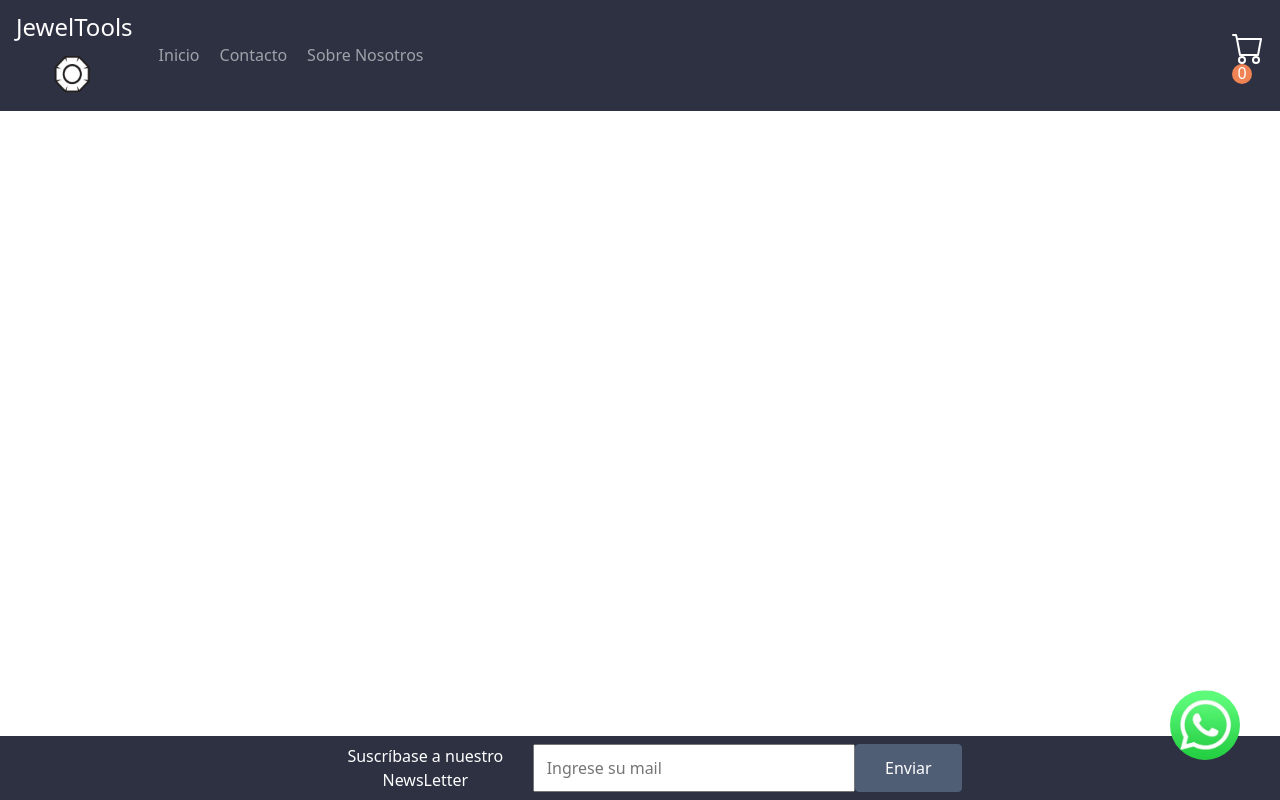
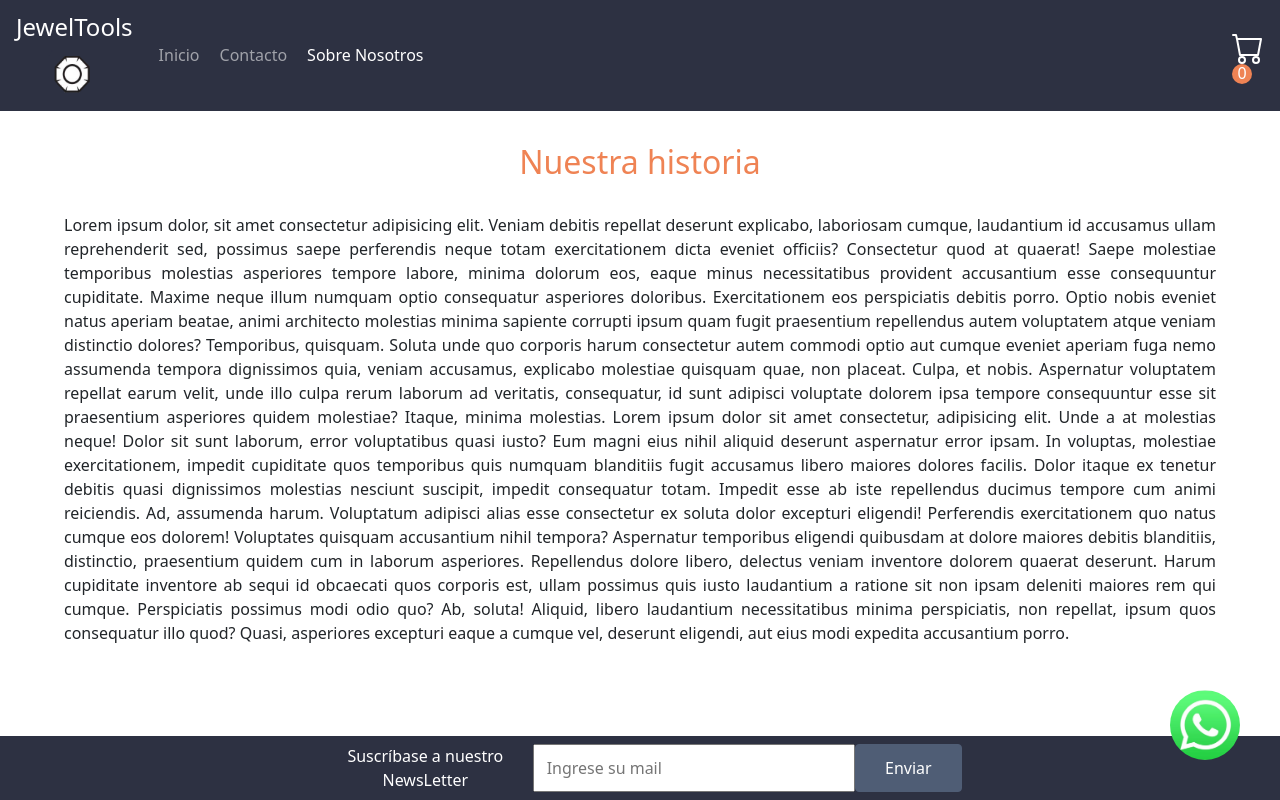
Before and after one commit to MauroNDC/learning_react, a React (Create React App) app: page /aboutus in a window 1280 px wide. Built offline with nearby package versions, Linux system fonts and the light colour scheme.

Commit message:
Proyecto Final - Definitivo

```diff
--- a/src/App.js
+++ b/src/App.js
@@ -9,6 +9,7 @@ import Contact from './components/pages/Contact';
 import WhatsappWidget from './components/littleComponents/WhatsappWidget'
 import Footer from './components/Footer';
 import BuyingForm from './components/Cart/BuyingForm';
+import AboutUs from './components/pages/aboutus';
 
 const App = () =>
   <>
@@ -21,6 +22,7 @@ const App = () =>
           <Route path="/item/:itemId" element={<ItemDetailContainer />} />
           <Route path="/contact" element={<Contact />}/>
           <Route path="/buying" element={<BuyingForm />} />
+          <Route path="/aboutus" element={<AboutUs /> } />
         </Routes>
         <Footer />
       </CartContext>
--- a/src/components/Cart/Cart.jsx
+++ b/src/components/Cart/Cart.jsx
@@ -25,6 +25,7 @@ const Cart = () => {
                     </li>
                 </ul>
             </div>
+            <Link to={"/"} className="btn col-lg-1 col-xl-1" >← Volver a la lista de items</Link>
             {cart.length === 0 ?
                 <></>
                 :
--- a/src/components/NavBar.jsx
+++ b/src/components/NavBar.jsx
@@ -16,7 +16,7 @@ const NavBar = () => {
                   <NavLink className="nav-link" to={"/contact"}>Contacto</NavLink>
                 </li>
                 <li className="nav-item ml-8 active">
-                  <NavLink className="nav-link" to={"/contact"}>Sobre Nosotros</NavLink>
+                  <NavLink className="nav-link" to={"/aboutus"}>Sobre Nosotros</NavLink>
                 </li>
               </ul>
               <CartWidget/>
--- a/src/components/pages/Contact.jsx
+++ b/src/components/pages/Contact.jsx
@@ -5,36 +5,36 @@ const Contact = () => {
         <div className="container">
             <div className="row center text-center">
                 <div className="col-lg-12 col-xl-12">
-                    <div className="well well-lg contact-form ml-10">
-                        <form className="form-horizontal" method="post">
+                    <div className="well well-lg contact-form ml-10 contact-form-parent">
+                        <form className="form-horizontal contact-form" method="post">
                             <fieldset>
                                 <h2 className="text-center header">Contáctenos</h2>
 
                                 <div className="form-group">
-                                    <div className="col-lg-8 col-xl-8">
+                                    <div className="col-lg-8 col-xl-8 col-md-8">
                                         <input id="fname" name="name" type="text" placeholder="Nombre" className="form-control" />
                                     </div>
                                 </div><br />
                                 <div className="form-group">
-                                    <div className="col-md-8">
+                                    <div className="col-lg-8 col-xl-8 col-md-8">
                                         <input id="lname" name="name" type="text" placeholder="Apellido" className="form-control" />
                                     </div>
                                 </div><br />
 
                                 <div className="form-group">
-                                    <div className="col-md-8">
+                                    <div className="col-lg-8 col-xl-8 col-md-8">
                                         <input id="email" name="email" type="text" placeholder="Email" className="form-control" />
                                     </div>
                                 </div><br />
 
                                 <div className="form-group">
-                                    <div className="col-md-8">
+                                    <div className="col-lg-8 col-xl-8 col-md-8">
                                         <input id="phone" name="phone" type="text" placeholder="Teléfono" className="form-control" />
                                     </div>
                                 </div><br />
 
                                 <div className="form-group">
-                                    <div className="col-md-8">
+                                    <div className="col-lg-8 col-xl-8 col-md-8">
                                         <textarea className="form-control" id="message" name="Mensaje" placeholder="Escríbanos su mensaje. Responderemos dentro de las 48hs." rows="7"></textarea>
                                     </div>
                                 </div><br />
--- /dev/null
+++ b/src/components/pages/aboutus.jsx
@@ -0,0 +1,24 @@
+import React from 'react';
+
+const AboutUs = () => {
+    return(
+        <div className="about-us">
+            <h2>Nuestra historia</h2>
+            <p>
+                Lorem ipsum dolor, sit amet consectetur adipisicing elit. Veniam debitis repellat deserunt explicabo, laboriosam cumque, laudantium id accusamus ullam reprehenderit sed, possimus saepe perferendis neque totam exercitationem dicta eveniet officiis?
+                Consectetur quod at quaerat! Saepe molestiae temporibus molestias asperiores tempore labore, minima dolorum eos, eaque minus necessitatibus provident accusantium esse consequuntur cupiditate. Maxime neque illum numquam optio consequatur asperiores doloribus.
+                Exercitationem eos perspiciatis debitis porro. Optio nobis eveniet natus aperiam beatae, animi architecto molestias minima sapiente corrupti ipsum quam fugit praesentium repellendus autem voluptatem atque veniam distinctio dolores? Temporibus, quisquam.
+                Soluta unde quo corporis harum consectetur autem commodi optio aut cumque eveniet aperiam fuga nemo assumenda tempora dignissimos quia, veniam accusamus, explicabo molestiae quisquam quae, non placeat. Culpa, et nobis.
+                Aspernatur voluptatem repellat earum velit, unde illo culpa rerum laborum ad veritatis, consequatur, id sunt adipisci voluptate dolorem ipsa tempore consequuntur esse sit praesentium asperiores quidem molestiae? Itaque, minima molestias.
+                Lorem ipsum dolor sit amet consectetur, adipisicing elit. Unde a at molestias neque! Dolor sit sunt laborum, error voluptatibus quasi iusto? Eum magni eius nihil aliquid deserunt aspernatur error ipsam.
+                In voluptas, molestiae exercitationem, impedit cupiditate quos temporibus quis numquam blanditiis fugit accusamus libero maiores dolores facilis. Dolor itaque ex tenetur debitis quasi dignissimos molestias nesciunt suscipit, impedit consequatur totam.
+                Impedit esse ab iste repellendus ducimus tempore cum animi reiciendis. Ad, assumenda harum. Voluptatum adipisci alias esse consectetur ex soluta dolor excepturi eligendi! Perferendis exercitationem quo natus cumque eos dolorem!
+                Voluptates quisquam accusantium nihil tempora? Aspernatur temporibus eligendi quibusdam at dolore maiores debitis blanditiis, distinctio, praesentium quidem cum in laborum asperiores. Repellendus dolore libero, delectus veniam inventore dolorem quaerat deserunt.
+                Harum cupiditate inventore ab sequi id obcaecati quos corporis est, ullam possimus quis iusto laudantium a ratione sit non ipsam deleniti maiores rem qui cumque. Perspiciatis possimus modi odio quo?
+                Ab, soluta! Aliquid, libero laudantium necessitatibus minima perspiciatis, non repellat, ipsum quos consequatur illo quod? Quasi, asperiores excepturi eaque a cumque vel, deserunt eligendi, aut eius modi expedita accusantium porro.
+            </p>
+        </div>
+    )
+}
+
+export default AboutUs;
--- a/src/index.css
+++ b/src/index.css
@@ -212,11 +212,44 @@ code {
 }
 /*--fin WhatsApp Button--*/
 
-/*--Estilos en Contact--*/
+
+/*--Estilos en el Contact--*/
+.contact-form-parent {
+  text-align: center;
+  width: 10rem;
+}
+
 .contact-form {
+  display: inline-block;
+  width: 20rem;
+}
 
+.contact-form-parent .form-group div{
+  margin-top: 2rem;
+  width: 20rem;
 }
-/*--Fin de Estilos en contact--*/
+
+.contact-form-parent h2 {
+  color: var(--orange);
+  margin-top: 1.5rem;
+}
+/*--Estilos en el Contact--*/
+
+/*--Estilos en About Us--*/
+
+.about-us h2 {
+  color: var(--orange);
+  margin-top: 2rem;
+  margin-bottom: 2rem;
+  text-align: center;
+}
+
+.about-us p {
+  text-align: justify;
+  margin-left: 4rem;
+  margin-right: 4rem;
+}
+/*--fin de estilos en About Us--*/
 
 /*--Estilos en el footer--*/
 .footer {
```
